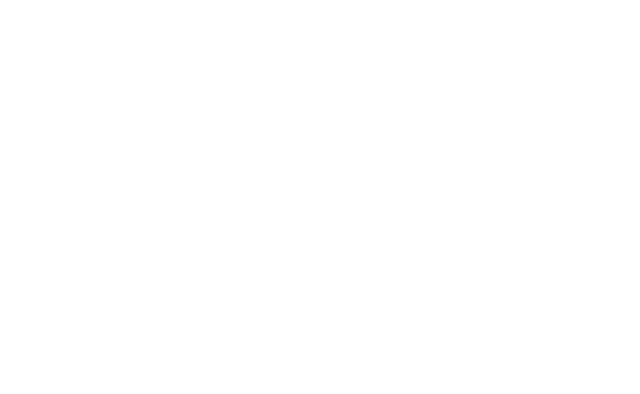
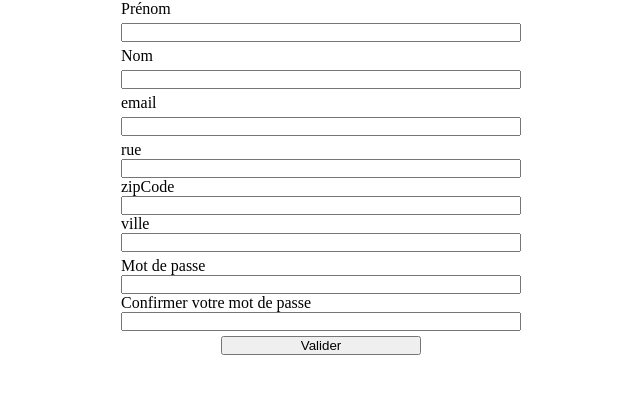
Before and after one commit to ClaireVannier/WorkShop, an Angular app: page / in a window 1280 px wide. Shown: the top 394 px of the page, without its empty margins (319-959 px from the left). Built offline with nearby package versions, Linux system fonts and the light colour scheme.

Commit message:
fonctionnal reactive form

```diff
--- a/src/app/app.component.html
+++ b/src/app/app.component.html
@@ -1,4 +1,5 @@
 <router-outlet/>
+<app-sign-up-form/>
 <!-- <div><app-card/>
 </div>
 <div>
--- a/src/app/app.component.ts
+++ b/src/app/app.component.ts
@@ -4,13 +4,14 @@
 import { CatalogComponent } from "./catalog/catalog.component";
 import { SearchComponent } from "./search/search.component";
 import { StudentDetailComponent } from './student-details/student-details.component';
+import { WorkshopFormulaireComponent } from "./sign-up-form/sign-up-form.component";
 
 @Component({
     selector: 'app-root',
     standalone: true,
     templateUrl: './app.component.html',
     styleUrl: './app.component.scss',
-    imports: [RouterOutlet, CardComponent, CatalogComponent, SearchComponent, StudentDetailComponent]
+    imports: [RouterOutlet, CardComponent, CatalogComponent, SearchComponent, StudentDetailComponent, WorkshopFormulaireComponent]
 })
 export class AppComponent {
   title = 'WorkShop';
--- /dev/null
+++ b/src/app/sign-up-form/sign-up-form.component.html
@@ -0,0 +1,110 @@
+<form
+  [formGroup]="signUpForm"
+  (ngSubmit)="signUpForm.valid && onSubmit()"
+  #signUpStatus="ngForm"
+>
+  <label for="firstName">Prénom</label>
+  <input type="text" id="firstName" formControlName="firstName" />
+
+  <div *ngIf="signUpStatus.submitted && signUpForm.controls.firstName.errors">
+    <span *ngIf="signUpForm.controls.firstName.errors?.['required']">
+      Le prénom doit être renseigné.
+    </span>
+    <span *ngIf="signUpForm.controls.firstName.errors?.['minLength']">
+      Le prénom doit faire au minimum 2 caractères.
+    </span>
+  </div>
+
+  <label for="lastName">Nom</label>
+  <input type="text" id="lastName" formControlName="lastName" />
+
+  <div *ngIf="signUpStatus.submitted && signUpForm.controls.lastName.errors">
+    <span *ngIf="signUpForm.controls.lastName.errors?.['required']">
+      Le nom doit être renseigné.
+    </span>
+    <span *ngIf="signUpForm.controls.lastName.errors?.['minLength']">
+      Le nom doit faire au minimum 2 caractères.
+    </span>
+  </div>
+
+  <label for="email">email</label>
+  <input type="email" id="email" formControlName="email" />
+
+  <div *ngIf="signUpStatus.submitted && signUpForm.controls.email.errors">
+    <span *ngIf="signUpForm.controls.email.errors?.['required']">
+      Le champ email doit être renseigné.
+    </span>
+    <span *ngIf="signUpForm.controls.email.errors?.['email']">
+      L'email n'est pas au bon format.
+    </span>
+  </div>
+
+  <div formGroupName="adress">
+    <label for="street">rue</label>
+    <input type="text" id="street" formControlName="street" />
+    <div
+      *ngIf="signUpStatus.submitted && signUpForm.get('adress.street')?.errors"
+    >
+      <span *ngIf="signUpForm.get('adress.street')?.errors?.['required']">
+        La rue doit être renseigné.
+      </span>
+    </div>
+
+    <label for="zipCode">zipCode</label>
+    <input type="number" id="zipCode" formControlName="zipCode" />
+    <div
+      *ngIf="signUpStatus.submitted && signUpForm.get('adress.zipCode')?.errors"
+    >
+      <span *ngIf="signUpForm.get('adress.zipCode')?.errors?.['required']">
+        Le code postal doit être renseigné.
+      </span>
+    </div>
+
+    <label for="city">ville</label>
+    <input type="text" id="city" formControlName="city" />
+    <div
+      *ngIf="
+        signUpStatus.submitted && signUpForm.controls.adress.get('city')?.errors
+      "
+    >
+      <span
+        *ngIf="signUpForm.controls.adress.get('city')?.errors?.['required']"
+      >
+        Le champ ville doit être renseigné.
+      </span>
+    </div>
+  </div>
+
+  <div formGroupName="passwords">
+    <label for="password">Mot de passe</label>
+    <input type="password" id="password" formControlName="password" />
+    <div
+      *ngIf="
+        signUpStatus.submitted &&
+        signUpForm.controls.passwords.get('password')?.errors
+      "
+    >
+      <span
+        *ngIf="signUpForm.controls.passwords.get('password')?.errors?.['required']"
+      >
+        Le mot de passe est requis.
+      </span>
+    </div>
+
+    <label for="confirmPassword">Confirmer votre mot de passe</label>
+    <input
+      type="password"
+      id="confirmPassword"
+      formControlName="confirmPassword"
+    />
+
+    <div
+      *ngIf="signUpStatus.submitted && signUpForm.controls.passwords.invalid"
+    >
+      <span *ngIf="signUpForm.controls.passwords.errors?.['notEqual']">
+        Les mots de passes ne sont pas identiques.
+      </span>
+    </div>
+  </div>
+  <button>Valider</button>
+</form>
--- /dev/null
+++ b/src/app/sign-up-form/sign-up-form.component.scss
@@ -0,0 +1,24 @@
+form {
+  display: flex;
+  flex-direction: column;
+  width: 400px;
+  margin: auto;
+  gap: 5px;
+  justify-content: center;
+
+
+  label input {
+    width: 50%;
+    margin: auto;
+  }
+
+  div {
+    display: flex;
+    flex-direction: column;
+  }
+
+  button {
+    width: 50%;
+    margin: auto;
+  }
+}
--- /dev/null
+++ b/src/app/sign-up-form/sign-up-form.component.ts
@@ -0,0 +1,48 @@
+import { CommonModule } from '@angular/common';
+import { Component, inject } from '@angular/core';
+import { AbstractControl, FormBuilder, ReactiveFormsModule, ValidationErrors, ValidatorFn, Validators } from '@angular/forms';
+
+@Component({
+  selector: 'app-sign-up-form',
+  standalone: true,
+  imports: [ReactiveFormsModule, CommonModule],
+  templateUrl: './sign-up-form.component.html',
+  styleUrl: './sign-up-form.component.scss'
+})
+export class WorkshopFormulaireComponent {
+  formBuilder = inject(FormBuilder)
+
+  signUpForm = this.formBuilder.group({
+    firstName: ['', [Validators.required, Validators.minLength(2)]],
+    lastName:['', Validators.required],
+    email:['', [Validators.required, Validators.email]],
+    passwords: this.formBuilder.group({
+      password: ['', Validators.required],
+      confirmPassword: ['', Validators.required],
+    },
+    {
+      validator: this.checkEqualityValidator('password','confirmPassword')
+    }
+    ),
+    adress: this.formBuilder.group({
+      street: ['', Validators.required],
+      zipCode: ['', Validators.required],
+      city: ['', Validators.required]
+    })
+
+  })
+
+  onSubmit(){
+    console.log(this.signUpForm.value)
+  }
+
+  checkEqualityValidator(controlName1: string, controlName2: string): ValidatorFn {
+    return (control: AbstractControl): ValidationErrors | null => {
+      const password = control.get(controlName1);
+      const confirmPassword = control.get(controlName2);
+
+      const isValid = password?.value === confirmPassword?.value;
+      return isValid ? null : {'notEqual': true };
+    }
+  }
+}
```
Also changed, not shown: 1 other file (tests, documents, lock files or other folders).
